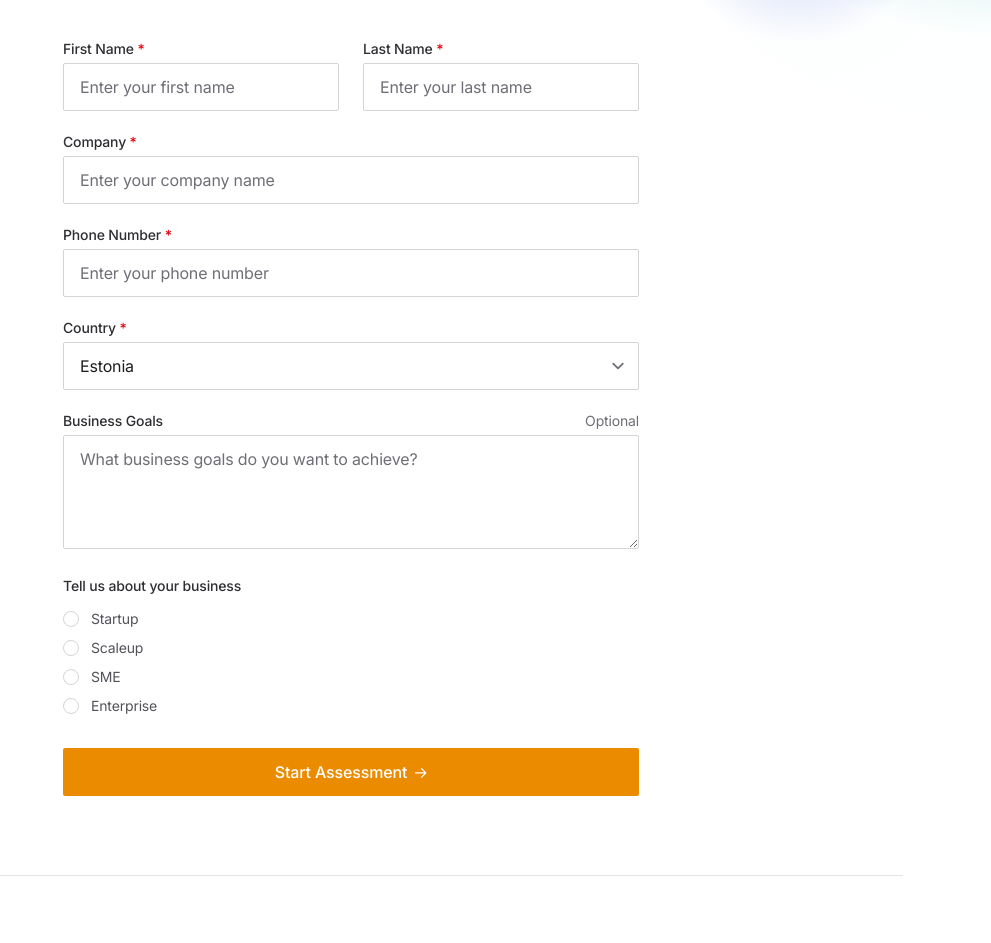
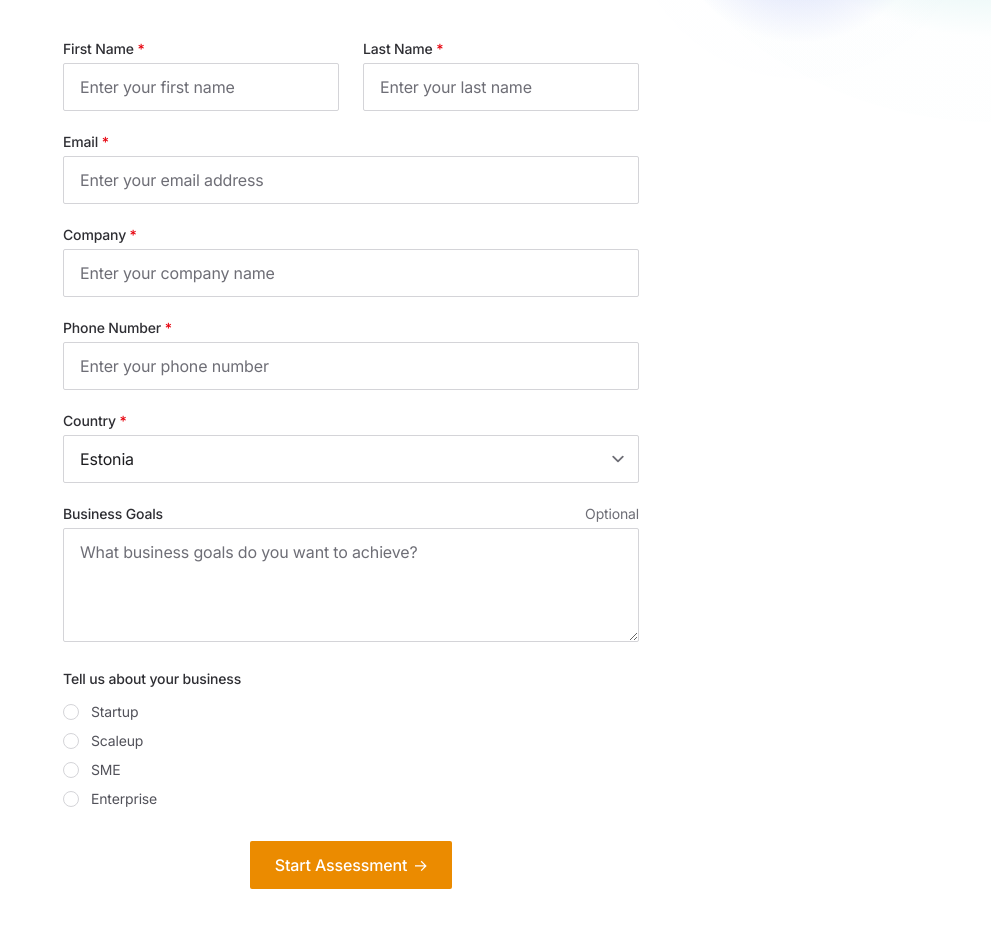
Before and after one commit to artifig/tehnopol-matchmaking, a Next.js app: page /contact in a window 1280 px wide. Shown: the part 380-1323 px from the top of the page, without its empty margins (289-1280 px from the left). Built offline with nearby package versions, Linux system fonts and the light colour scheme.

Commit message:
Implement contact page enhancements to handle report download and email actions. Update form submission logic to redirect based on action parameters, and improve user experience with dynamic messaging and form handling. Refactor input fields to include names for better data handling.

```diff
--- a/app/assessment/results/page.tsx
+++ b/app/assessment/results/page.tsx
@@ -285,11 +285,11 @@ function SolutionCard({ name, logo, onLearnMore }: { name: string; logo: string;
 }
 
 function handleDownload() {
-  console.log("Download Report clicked.");
-  alert("Report downloaded (mock).");
+  // Redirect to contact page with download parameter
+  window.location.href = `/contact?action=download`;
 }
 
 function handleSendEmail() {
-  console.log("Send Report via Email clicked.");
-  alert("Report sent via email (mock).");
+  // Redirect to contact page with email parameter
+  window.location.href = `/contact?action=email`;
 }
--- a/app/contact/page.tsx
+++ b/app/contact/page.tsx
@@ -1,14 +1,51 @@
-export const metadata = {
-  title: 'Tehnopol Matchmaking',
-  description: 'Share your business goals and we will find the right people to help you achieve it.',
-}
+"use client";
 
 import PageIllustration from '@/components/page-illustration'
 import Link from "next/link";
+import { useSearchParams } from 'next/navigation';
 
-export default async function Contact({ searchParams }: { searchParams: Promise<{ goals?: string }> }) {
-  const sp = await searchParams;
-  const goals = sp?.goals || "";
+export default function Contact() {
+  const searchParams = useSearchParams();
+  const action = searchParams.get('action');
+  const goals = searchParams.get('goals') || "";
+
+  const handleSubmit = async (e: React.FormEvent<HTMLFormElement>) => {
+    e.preventDefault();
+    const formData = new FormData(e.currentTarget);
+    const buttonAction = formData.get('action');
+
+    // Here you would typically send the form data to your backend
+    console.log('Form submitted:', Object.fromEntries(formData));
+
+    // For results page actions, we'll handle both download and email
+    if (action === 'download' || action === 'email') {
+      // Save the contact information first
+      console.log('Saving contact information...');
+
+      if (buttonAction === 'download') {
+        handleDownload();
+      }
+      if (buttonAction === 'email') {
+        handleEmail(formData.get('email') as string);
+      }
+    } else {
+      // Regular contact form submission - redirect to assessment
+      window.location.href = '/assessment';
+    }
+  };
+
+  const handleDownload = () => {
+    // Here you would typically generate and trigger the report download
+    console.log('Downloading report...');
+    alert('Report download started');
+  };
+
+  const handleEmail = (email: string) => {
+    // Here you would typically send the report via email
+    console.log('Sending report to:', email);
+    alert('Report sent to your email');
+  };
+
   return (
     <>
       {/*  Page illustration */}
@@ -22,83 +59,127 @@ export default async function Contact({ searchParams }: { searchParams: Promise<
 
             {/* Page header */}
             <div className="max-w-3xl mx-auto text-center pb-12 md:pb-16">
-              <h1 className="h1 font-red-hat-display mb-4">Get started with the assessment</h1>
-              <p className="text-xl text-gray-600 dark:text-gray-400">We'll match you with the best people to help you achieve your business goals.</p>
+              <h1 className="h1 font-red-hat-display mb-4">
+                {action ? 'Complete your details to continue' : 'Get started with the assessment'}
+              </h1>
+              <p className="text-xl text-gray-600 dark:text-gray-400">
+                {action ? 'Please provide your contact information to receive the report.' : "We'll match you with the best people to help you achieve your business goals."}
+              </p>
             </div>
 
             {/* Contact form */}
-            <form className="max-w-xl mx-auto">
+            <form className="max-w-xl mx-auto" onSubmit={handleSubmit}>
               <div className="flex flex-wrap -mx-3 mb-5">
                 <div className="w-full md:w-1/2 px-3 mb-4 md:mb-0">
                   <label className="block text-gray-800 dark:text-gray-300 text-sm font-medium mb-1" htmlFor="first-name">First Name <span className="text-red-600">*</span></label>
-                  <input id="first-name" type="text" className="form-input w-full" placeholder="Enter your first name" required />
+                  <input id="first-name" name="firstName" type="text" className="form-input w-full" placeholder="Enter your first name" required />
                 </div>
                 <div className="w-full md:w-1/2 px-3">
                   <label className="block text-gray-800 dark:text-gray-300 text-sm font-medium mb-1" htmlFor="last-name">Last Name <span className="text-red-600">*</span></label>
-                  <input id="last-name" type="text" className="form-input w-full" placeholder="Enter your last name" required />
+                  <input id="last-name" name="lastName" type="text" className="form-input w-full" placeholder="Enter your last name" required />
+                </div>
+              </div>
+              <div className="flex flex-wrap -mx-3 mb-5">
+                <div className="w-full px-3">
+                  <label className="block text-gray-800 dark:text-gray-300 text-sm font-medium mb-1" htmlFor="email">Email <span className="text-red-600">*</span></label>
+                  <input id="email" name="email" type="email" className="form-input w-full" placeholder="Enter your email address" required />
                 </div>
               </div>
               <div className="flex flex-wrap -mx-3 mb-5">
                 <div className="w-full px-3">
                   <label className="block text-gray-800 dark:text-gray-300 text-sm font-medium mb-1" htmlFor="company">Company <span className="text-red-600">*</span></label>
-                  <input id="company" type="text" className="form-input w-full" placeholder="Enter your company name" required />
+                  <input id="company" name="company" type="text" className="form-input w-full" placeholder="Enter your company name" required />
                 </div>
               </div>
               <div className="flex flex-wrap -mx-3 mb-5">
                 <div className="w-full px-3">
                   <label className="block text-gray-800 dark:text-gray-300 text-sm font-medium mb-1" htmlFor="phone">Phone Number <span className="text-red-600">*</span></label>
-                  <input id="phone" type="tel" className="form-input w-full" placeholder="Enter your phone number" required />
+                  <input id="phone" name="phone" type="tel" className="form-input w-full" placeholder="Enter your phone number" required />
                 </div>
               </div>
               <div className="flex flex-wrap -mx-3 mb-5">
                 <div className="w-full px-3">
                   <label className="block text-gray-800 dark:text-gray-300 text-sm font-medium mb-1" htmlFor="country">Country <span className="text-red-600">*</span></label>
-                  <select id="country" className="form-select w-full" required>
+                  <select id="country" name="country" className="form-select w-full" required>
                     <option>Estonia</option>
                     <option>Other</option>
                   </select>
                 </div>
               </div>
+              {!action && (
+                <>
                   <div className="flex flex-wrap -mx-3 mb-5">
                     <div className="w-full px-3">
                       <div className="flex justify-between items-center mb-1">
                         <label className="block text-gray-800 dark:text-gray-300 text-sm font-medium" htmlFor="message">Business Goals</label>
                         <span className="text-sm text-gray-500">Optional</span>
                       </div>
-                  <textarea id="message" rows={4} className="form-textarea w-full" placeholder="What business goals do you want to achieve?" defaultValue={goals}></textarea>
+                      <textarea id="message" name="message" rows={4} className="form-textarea w-full" placeholder="What business goals do you want to achieve?" defaultValue={goals}></textarea>
                     </div>
                   </div>
                   <div className="flex flex-wrap -mx-3 mb-5">
                     <div className="w-full px-3">
                       <div className="block text-gray-800 dark:text-gray-300 text-sm font-medium mb-3">Tell us about your business</div>
                       <label className="flex items-center mb-2">
-                    <input type="radio" className="form-radio" name="role" />
+                        <input type="radio" className="form-radio" name="businessType" value="startup" />
                         <span className="text-sm text-gray-600 dark:text-gray-400 ml-3">Startup</span>
                       </label>
                       <label className="flex items-center mb-2">
-                    <input type="radio" className="form-radio" name="role" />
+                        <input type="radio" className="form-radio" name="businessType" value="scaleup" />
                         <span className="text-sm text-gray-600 dark:text-gray-400 ml-3">Scaleup</span>
                       </label>
                       <label className="flex items-center mb-2">
-                    <input type="radio" className="form-radio" name="role" />
+                        <input type="radio" className="form-radio" name="businessType" value="sme" />
                         <span className="text-sm text-gray-600 dark:text-gray-400 ml-3">SME</span>
                       </label>
                       <label className="flex items-center mb-2">
-                    <input type="radio" className="form-radio" name="role" />
+                        <input type="radio" className="form-radio" name="businessType" value="enterprise" />
                         <span className="text-sm text-gray-600 dark:text-gray-400 ml-3">Enterprise</span>
                       </label>
                     </div>
                   </div>
+                </>
+              )}
               <div className="flex flex-wrap -mx-3 mt-6">
                 <div className="w-full px-3">
-                  <Link href="/assessment">
-                    <button type="button" className="btn text-white bg-orange-500 hover:bg-orange-400 w-full flex items-center">
+                  {action ? (
+                    <div className="flex flex-col sm:flex-row gap-4 justify-center">
+                      <button
+                        type="submit"
+                        name="action"
+                        value="download"
+                        className="btn text-white bg-orange-500 hover:bg-orange-400 w-full sm:w-auto flex items-center justify-center px-6 py-3"
+                      >
+                        <span>Download Report</span>
+                        <svg className="w-3 h-3 shrink-0 mt-px ml-2" viewBox="0 0 12 12" xmlns="http://www.w3.org/2000/svg">
+                          <path className="fill-current" d="M6 8.825L11.4 3.425L10.675 2.7L6.75 6.625V0H5.25V6.625L1.325 2.7L0.6 3.425L6 8.825ZM0.75 12H11.25V10.5H0.75V12Z" />
+                        </svg>
+                      </button>
+                      <button
+                        type="submit"
+                        name="action"
+                        value="email"
+                        className="btn text-gray-700 dark:text-gray-300 bg-gray-200 dark:bg-gray-700 hover:bg-gray-300 dark:hover:bg-gray-600 w-full sm:w-auto flex items-center justify-center px-6 py-3"
+                      >
+                        <span>Email Report</span>
+                        <svg className="w-3 h-3 shrink-0 mt-px ml-2" viewBox="0 0 12 12" xmlns="http://www.w3.org/2000/svg">
+                          <path className="fill-current" d="M10.5 0H1.5C0.675 0 0 0.675 0 1.5V10.5C0 11.325 0.675 12 1.5 12H10.5C11.325 12 12 11.325 12 10.5V1.5C12 0.675 11.325 0 10.5 0ZM10.5 3L6 6.75L1.5 3V1.5L6 5.25L10.5 1.5V3Z" />
+                        </svg>
+                      </button>
+                    </div>
+                  ) : (
+                    <div className="flex justify-center">
+                      <button
+                        type="submit"
+                        className="btn text-white bg-orange-500 hover:bg-orange-400 w-full sm:w-auto flex items-center justify-center px-6 py-3"
+                      >
                         <span>Start Assessment</span>
                         <svg className="w-3 h-3 shrink-0 mt-px ml-2" viewBox="0 0 12 12" xmlns="http://www.w3.org/2000/svg">
                           <path className="fill-current" d="M6.602 11l-.875-.864L9.33 6.534H0v-1.25h9.33L5.727 1.693l.875-.875 5.091 5.091z" />
                         </svg>
                       </button>
-                  </Link>
+                    </div>
+                  )}
                 </div>
               </div>
             </form>
```
Lines whose indentation alone changed are shown as unchanged.
